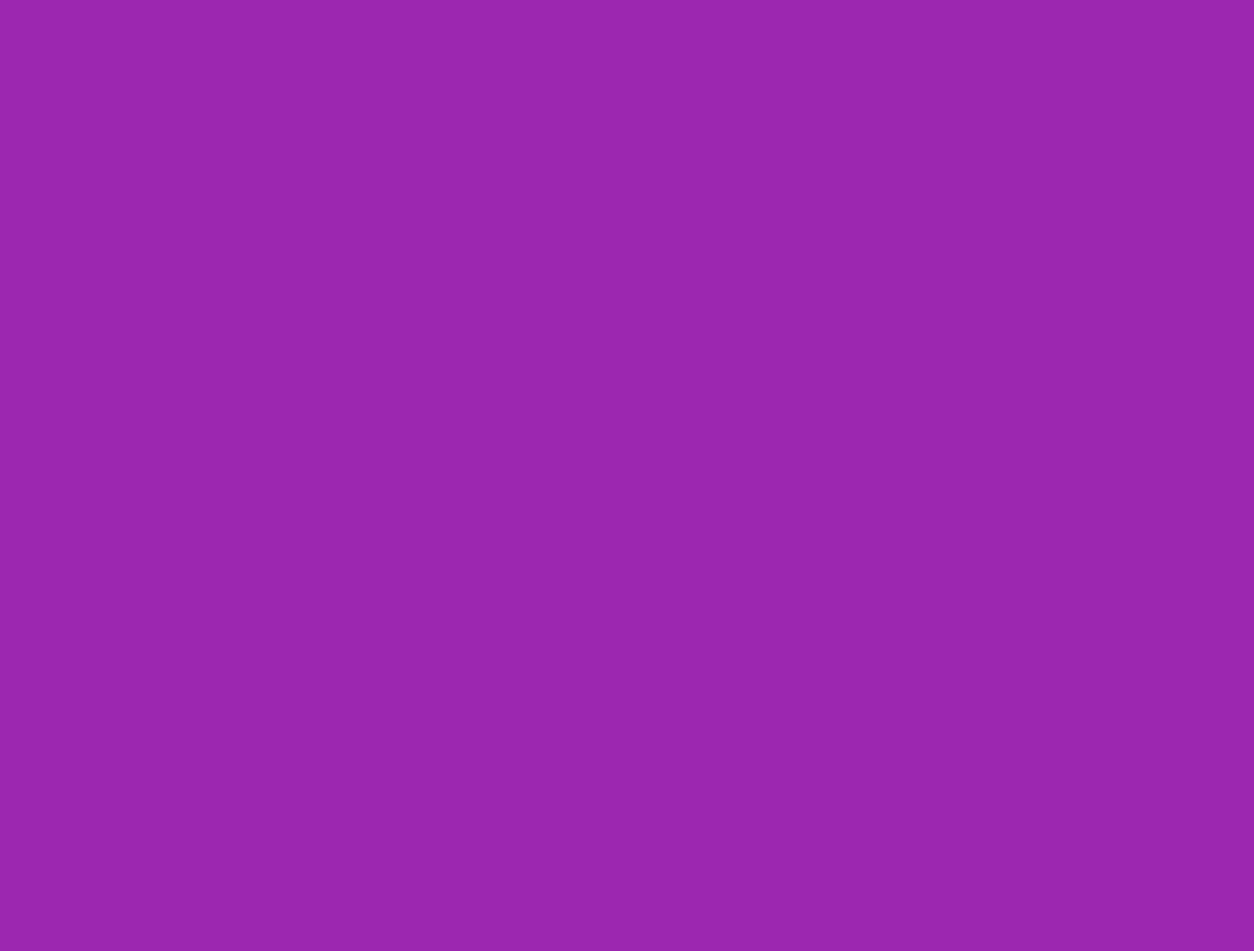
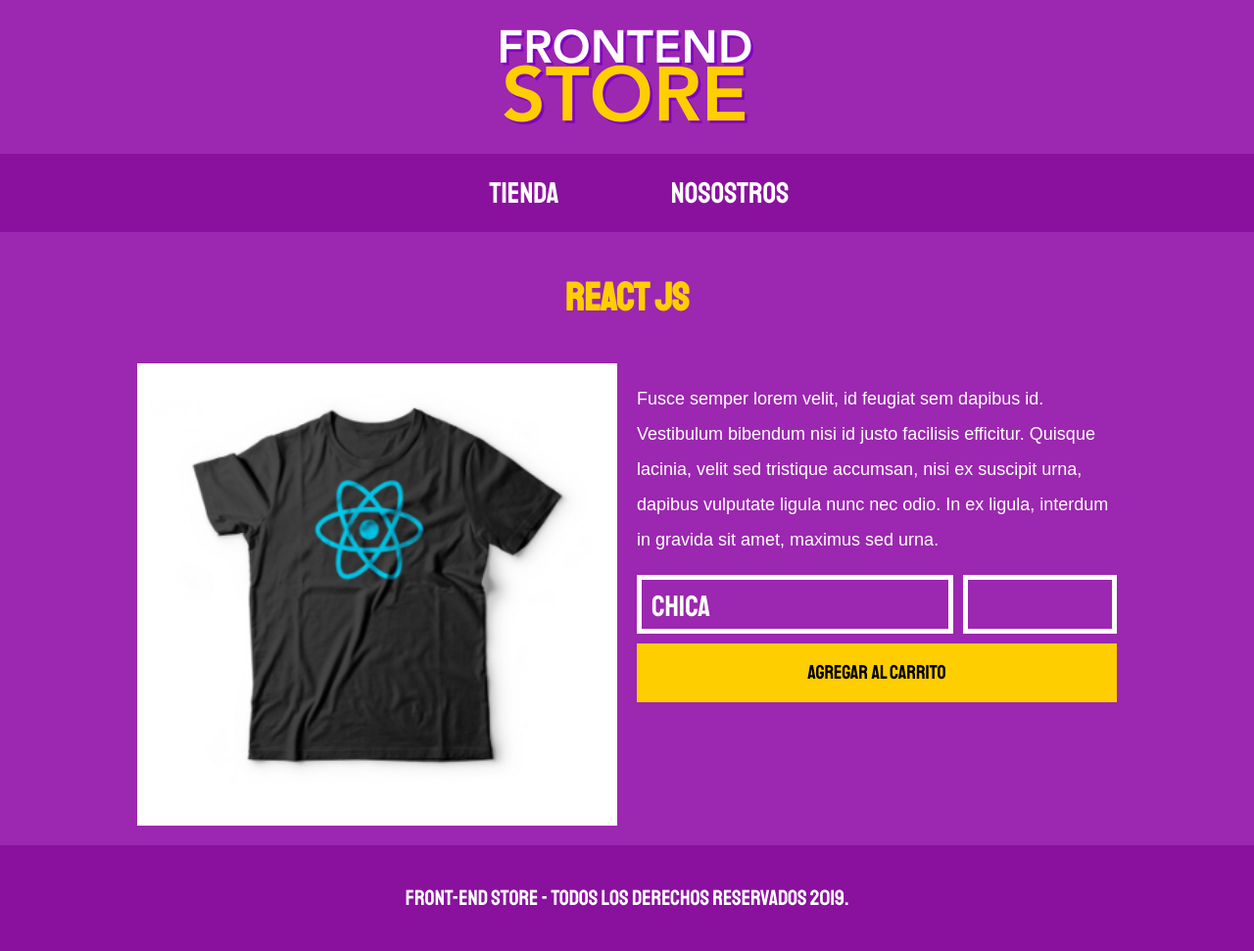
Before and after one commit to GaboHb/CSS-GitHub, a plain HTML site: page ProyectoCSSGrid/producto.html in a window 1280 px wide. Shown: the whole page at 98% size. Before the commit the page ends 800 px from the top, so only its background shows below. Drawn offline with nearby package versions, Linux system fonts and the light colour scheme.

Commit message:
Finising the virtual store project using CSS Grid Layout

```diff
--- a/ProyectoCSSGrid/css/style.css
+++ b/ProyectoCSSGrid/css/style.css
@@ -22,11 +22,27 @@
     font-size: 2rem;
 }
 
+body.footer-fijo {
+    display: flex;
+    flex-direction: column;
+    min-height: 100vh;
+}
+
+body.footer-fijo main {
+    flex: 1;
+}
+
 h1 {
     color: var(--secundario);
     text-align: center;
     font-size: 4rem;
     font-family: var(--fuentePrincipal);
+}
+
+p {
+    font-size: 1.8rem;
+    font-family: Arial, Helvetica, sans-serif;
+    color: #ffffff;
 }
 
 .contenedor {
@@ -126,3 +142,65 @@
         grid-column: 2 / 4;
     }
 }
+
+@media (min-width: 768px) {
+    .contenedor-informacion {
+        display: grid;
+        grid-template-columns: repeat(2, 1fr);
+        grid-column-gap: 2rem;
+    }
+}
+
+.imagen-producto {
+    width: 100%;
+}
+
+.footer {
+    background-color: var(--primarioOscuro);
+    padding: 1rem 0;
+    margin-top: 2rem;
+}
+
+.copyright {
+    font-family: var(--fuentePrincipal);
+    color: #ffffff;
+    font-size: 2.2rem;
+    text-align: center;
+}
+
+.formulario-pedido {
+    display: grid;
+    grid-template-columns: repeat(3, 1fr);
+    grid-template-rows: repeat(2, 6rem);
+    grid-gap: 1rem;
+}
+
+.campo {
+    background-color: transparent;
+    border: 5px solid #ffffff;
+    font-family: var(--fuentePrincipal);
+    font-size: 3rem;
+    padding: 1rem;
+    width: 100%;
+    color: #ffffff;
+}
+
+.talla {
+    -webkit-appearance: none;
+    -webkit-border-radius: 0px;
+    grid-column: 1 / 3;
+}
+
+.boton {
+    background-color: var(--secundario);
+    font-size: 2rem;
+    font-family: var(--fuentePrincipal);
+    border: none;
+    transition: background-color .3s ease;
+    grid-column: 1 / 4;
+}
+
+.boton:hover {
+    cursor: pointer;
+    background-color: rgb(233, 187, 2);
+}
--- a/ProyectoCSSGrid/producto.html
+++ b/ProyectoCSSGrid/producto.html
@@ -1,5 +1,6 @@
 <!DOCTYPE html>
 <html lang="en">
+
 <head>
     <meta charset="UTF-8">
     <meta name="viewport" content="width=device-width, initial-scale=1.0">
@@ -10,7 +11,49 @@
     <link rel="stylesheet" href="css/style.css">
 
 </head>
-<body>
 
+<body class="footer-fijo">
+    <header class="header">
+        <img src="img/logo.png" alt="Logotipo">
+    </header>
+
+    <div class="barra">
+        <nav class="nav">
+            <a href="index.html">Tienda</a>
+            <a href="nosotros.html">Nosostros</a>
+        </nav>
+    </div>
+
+    <main class="contenedor">
+        <h1>React JS</h1>
+
+        <div class="contenedor-informacion">
+
+            <img src="img/3.jpg" alt="Imagen Producto" class="imagen-producto">
+            <div class="contenido">
+                <p>Fusce semper lorem velit, id feugiat sem dapibus id. Vestibulum bibendum nisi id justo facilisis efficitur. Quisque lacinia, velit sed tristique accumsan, nisi ex suscipit urna, dapibus vulputate ligula nunc nec odio. In ex ligula, interdum
+                    in gravida sit amet, maximus sed urna.</p>
+
+                <form class="formulario-pedido">
+                    <select class="talla campo">
+                            <option value="C">Chica</option>
+                            <option value="M">Mediana</option>
+                            <option value="G">Grande</option>
+                    </select>
+                    <input type="number" min="1" class="cantidad campo">
+                    <input type="submit" class="boton" value="Agregar al carrito">
+                </form>
+
+            </div>
+
+        </div>
+    </main>
+
+    <footer class="footer">
+        <p class="copyright">
+            Front-End Store - Todos los derechos reservados 2019.
+        </p>
+    </footer>
 </body>
+
 </html>
```
Also changed, not shown: ProyectoCSSGrid/index.html (+6 -0 lines), ProyectoCSSGrid/nosotros.html (+33 -0 lines). Lines whose indentation alone changed are shown as unchanged.
